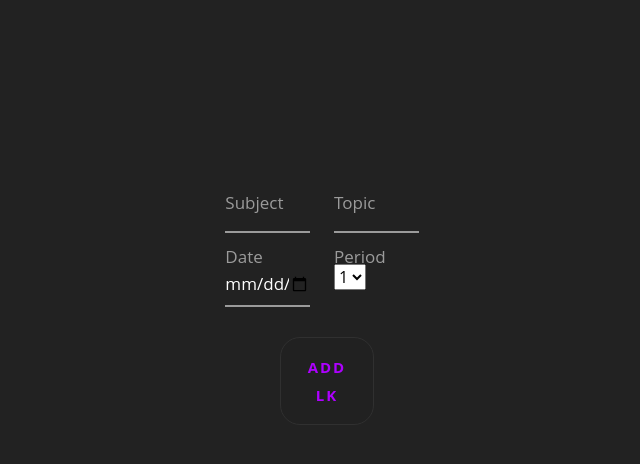
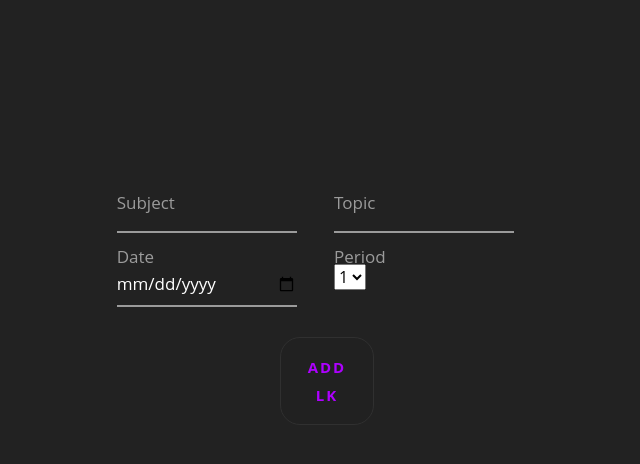
Before and after one commit to FAP13ORG/lekreminder, a plain HTML site: page website/frontend/index.html in a window 1280 px wide. Shown: the part 188-652 px from the top of the page, without its empty margins (318-958 px from the left). Drawn offline with nearby package versions, Linux system fonts and the light colour scheme.

Commit message:
fixed imput display by giving them more cols

```diff
--- a/website/frontend/index.html
+++ b/website/frontend/index.html
@@ -32,13 +32,13 @@
         <div class="col-md-12">
           <form action="/add" method="POST">
             <div class="row justify-content-center">
-              <div class="col-md-1">
+              <div class="col-md-2">
                 <div class="form-group field">
                   <input required="" placeholder="Name" class="form-field" type="input" />
                   <label class="form-label" for="name">Subject</label>
                 </div>
               </div>
-              <div class="col-md-1">
+              <div class="col-md-2">
                 <div class="form-group field">
                   <input required="" placeholder="topic" class="form-field" type="input" />
                   <label class="form-label" for="topic">Topic</label>
@@ -46,13 +46,13 @@
               </div>
             </div>
             <div class="row justify-content-center">
-              <div class="col-md-1">
+              <div class="col-md-2">
                 <div class="form-group field">
                   <input required="" placeholder="Date" class="form-field" type="date" />
                   <label class="form-label" for="date">Date</label>
                 </div>
               </div>
-              <div class="col-md-1">
+              <div class="col-md-2">
                 <div class="form-group field">
                   <label class="form-label" for="periods">Period</label>
                   <select class="period-select" name="periods" id="">
```
